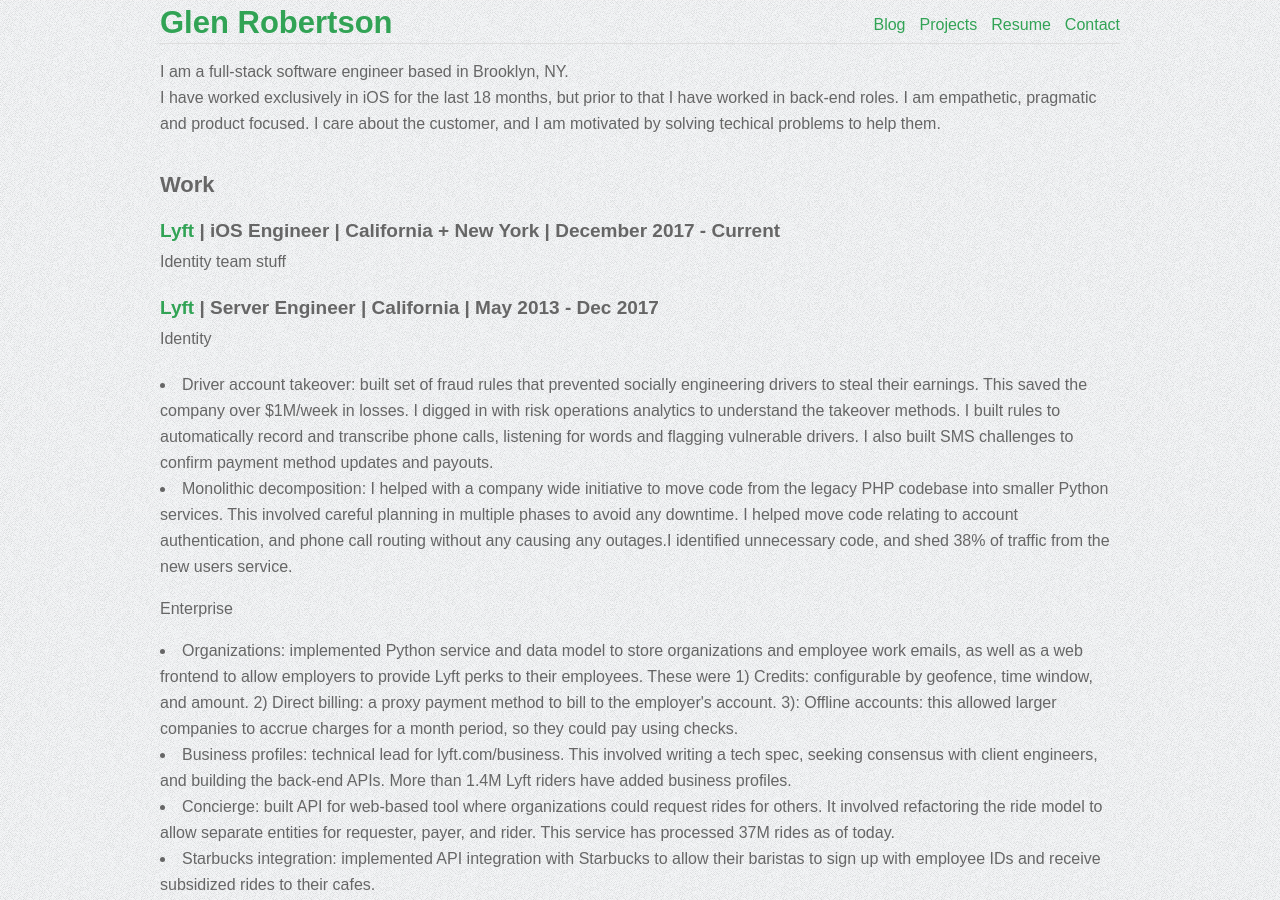
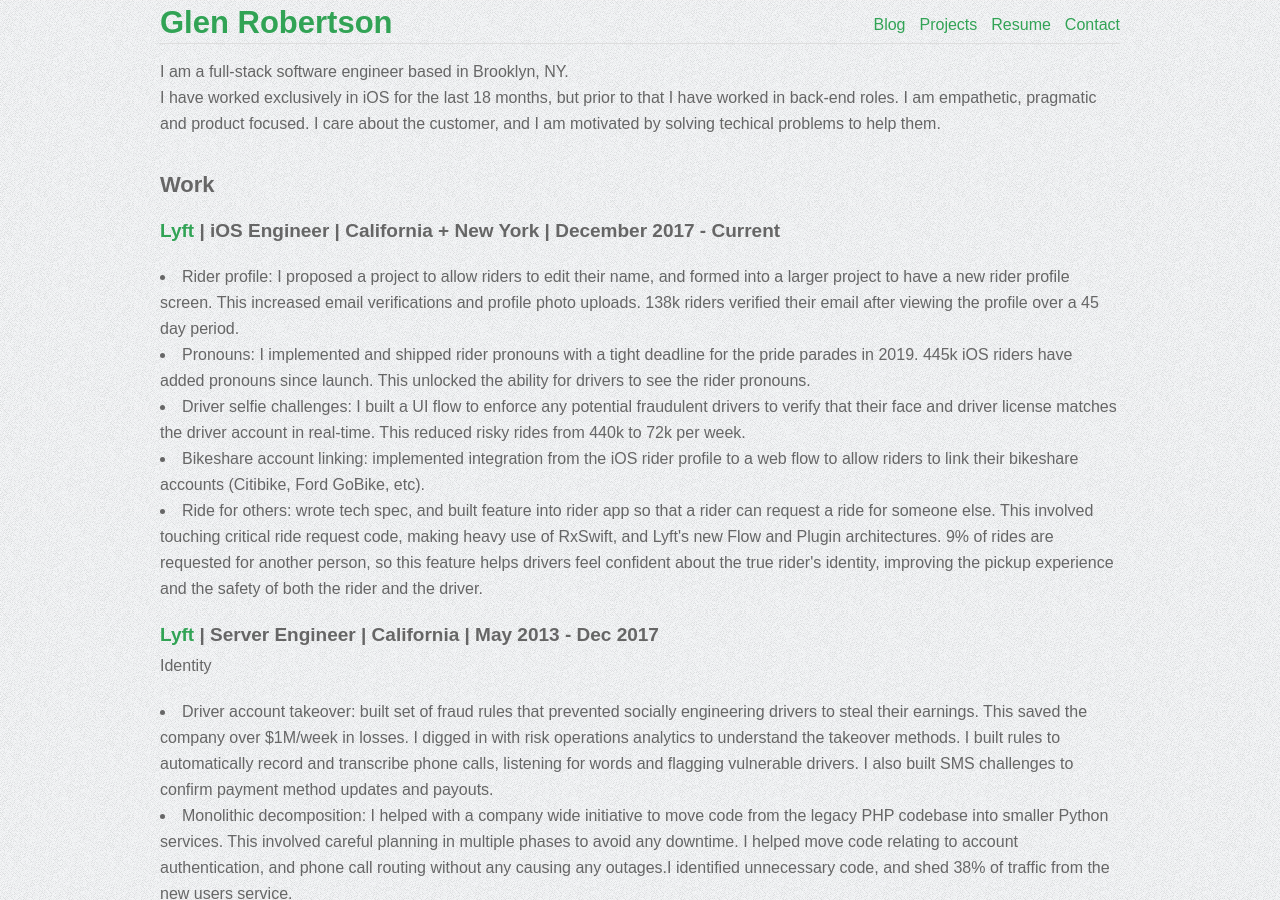
Before and after one commit to glenrobertson/glenrobertson.github.com, a Jekyll site: the page built from resume_2020.html, in a window 1280 px wide and 900 px high. Built offline with Jekyll 4.4.1, drawn with Linux system fonts in a browser that asks for light colours.

Commit message:
More info

```diff
--- a/resume_2020.html
+++ b/resume_2020.html
@@ -12,7 +12,13 @@
 
 <h4><a href="https://www.lyft.com">Lyft</a> | iOS Engineer | California + New York | December 2017 - Current</h4>
 <p>
-Identity team stuff
+<ul>
+    <li>Rider profile: I proposed a project to allow riders to edit their name, and formed into a larger project to have a new rider profile screen. This increased email verifications and profile photo uploads. 138k riders verified their email after viewing the profile over a 45 day period.</li>
+    <li>Pronouns: I implemented and shipped rider pronouns with a tight deadline for the pride parades in 2019. 445k iOS riders have added pronouns since launch. This  unlocked the ability for drivers to see the rider pronouns.</li>
+    <li>Driver selfie challenges: I built a UI flow to enforce any potential fraudulent drivers to verify that their face and driver license matches the driver account in real-time. This reduced risky rides from 440k to 72k per week.</li>
+    <li>Bikeshare account linking: implemented integration from the iOS rider profile to a web flow to allow riders to link their bikeshare accounts (Citibike, Ford GoBike, etc).</li>
+    <li>Ride for others: wrote tech spec, and built feature into rider app so that a rider can request a ride for someone else. This involved touching critical ride request code, making heavy use of RxSwift, and Lyft's new Flow and Plugin architectures. 9% of rides are requested for another person, so this feature helps drivers feel confident about the true rider's identity, improving the pickup experience and the safety of both the rider and the driver.</li>
+</ul>
 </p>
 
 <h4><a href="https://www.lyft.com">Lyft</a> | Server Engineer | California | May 2013 - Dec 2017</h4>
```
